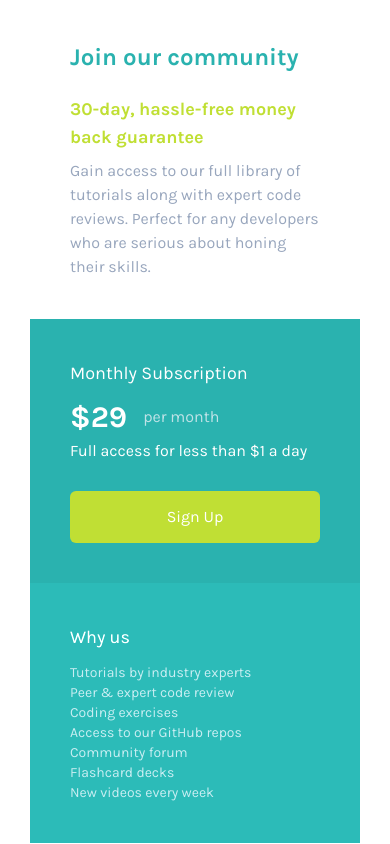
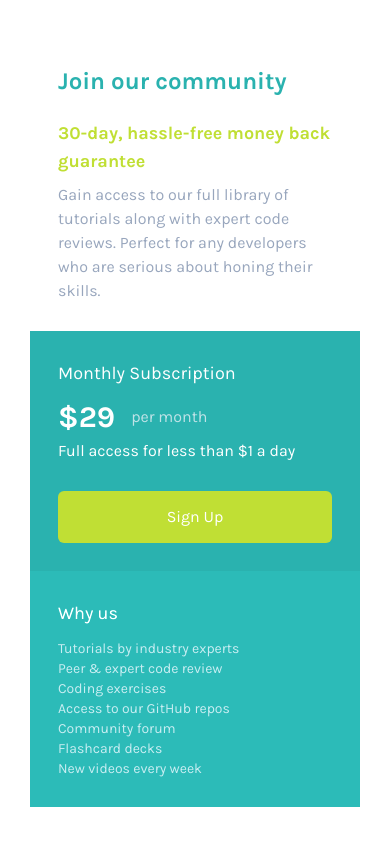
Before and after one commit to chungvuiloong/single-price-grid-component, a Next.js app: page / in a window 390 px wide. Built offline with nearby package versions, Linux system fonts and the light colour scheme.

Commit message:
Changed padding for mobile and desktop view.

```diff
--- a/src/components/JoinCommunity.tsx
+++ b/src/components/JoinCommunity.tsx
@@ -2,7 +2,7 @@ import React from 'react';
 
 const JoinCommunity = () => {
     return (
-        <div className='bg-white p-10 flex flex-col gap-2'>
+        <div className='bg-white lg:p-10 p-7 flex flex-col gap-2'>
             <h1 className='text-2xl text-Cyan font-bold mb-3.5'>Join our community</h1>
             <h2 className='text-lg text-Bright-Yellow font-bold'>30-day, hassle-free money back guarantee</h2>
             <p className='text-Grayish-Blue text-base'>
--- a/src/components/MonthlySubscription.tsx
+++ b/src/components/MonthlySubscription.tsx
@@ -2,7 +2,7 @@ import React from 'react';
 
 const MonthlySubscription = () => {
     return (
-        <div className='basis-1/2 flex flex-col gap-3 bg-Cyan p-10 text-white'>
+        <div className='basis-1/2 flex flex-col gap-3 bg-Cyan lg:p-10 p-7 text-white'>
             <h2 className='text-lg'>Monthly Subscription</h2>
             <div className='flex flex-col gap-1'>
                 <div className='flex flex-row gap-4'>
--- a/src/components/WhyUs.tsx
+++ b/src/components/WhyUs.tsx
@@ -1,6 +1,6 @@
 const WhyUs = () => {
     return (
-        <div className='basis-1/2 flex flex-col gap-3 bg-Cyan brightness-105 p-10 text-white'>
+        <div className='basis-1/2 flex flex-col gap-3 bg-Cyan brightness-105 lg:p-10 p-7 text-white'>
             <h2 className='text-lg'>Why us</h2>
             <p className='text-Light-Gray opacity-80 text-sm'>
             Tutorials by industry experts <br/>
```
